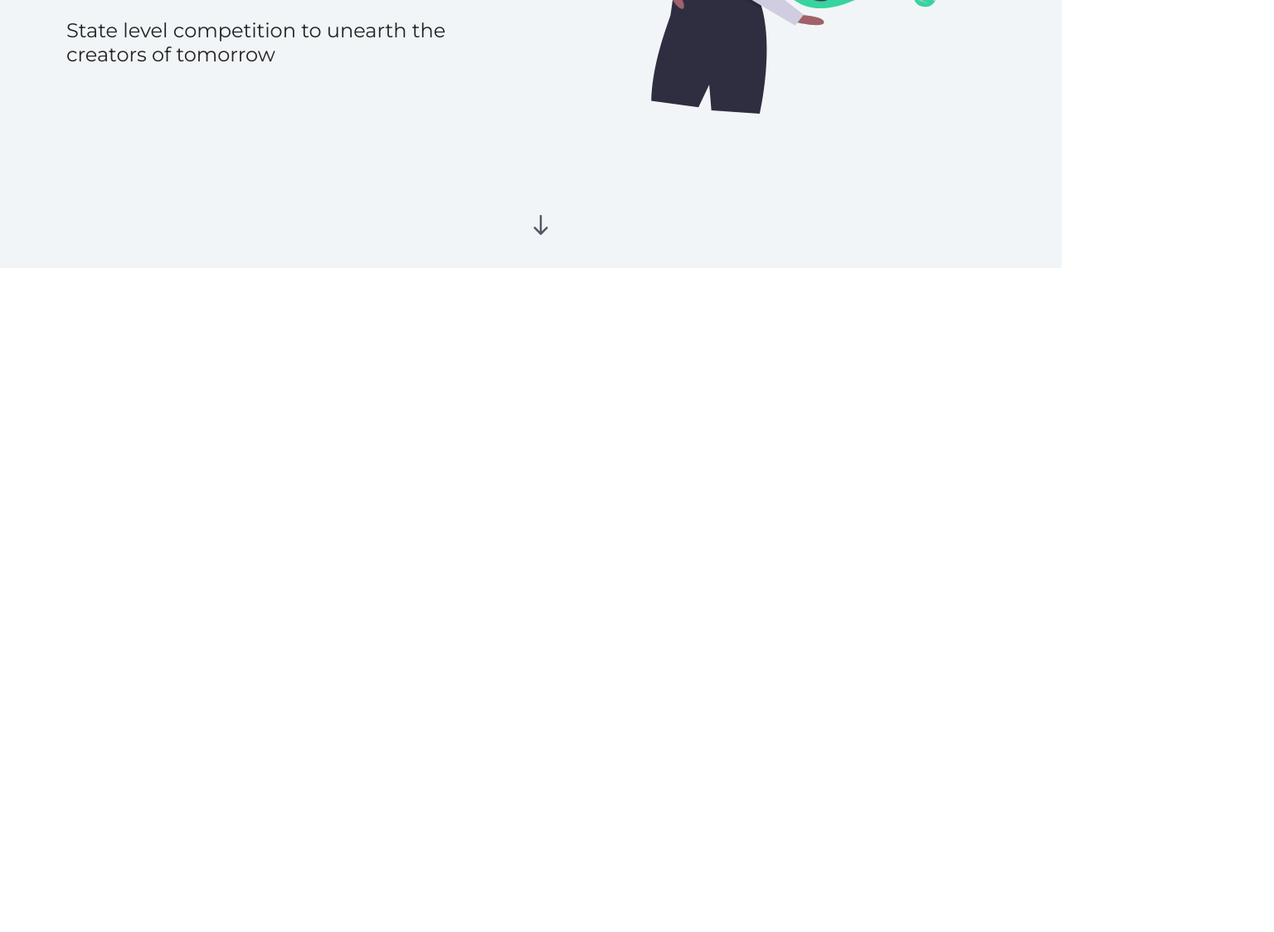
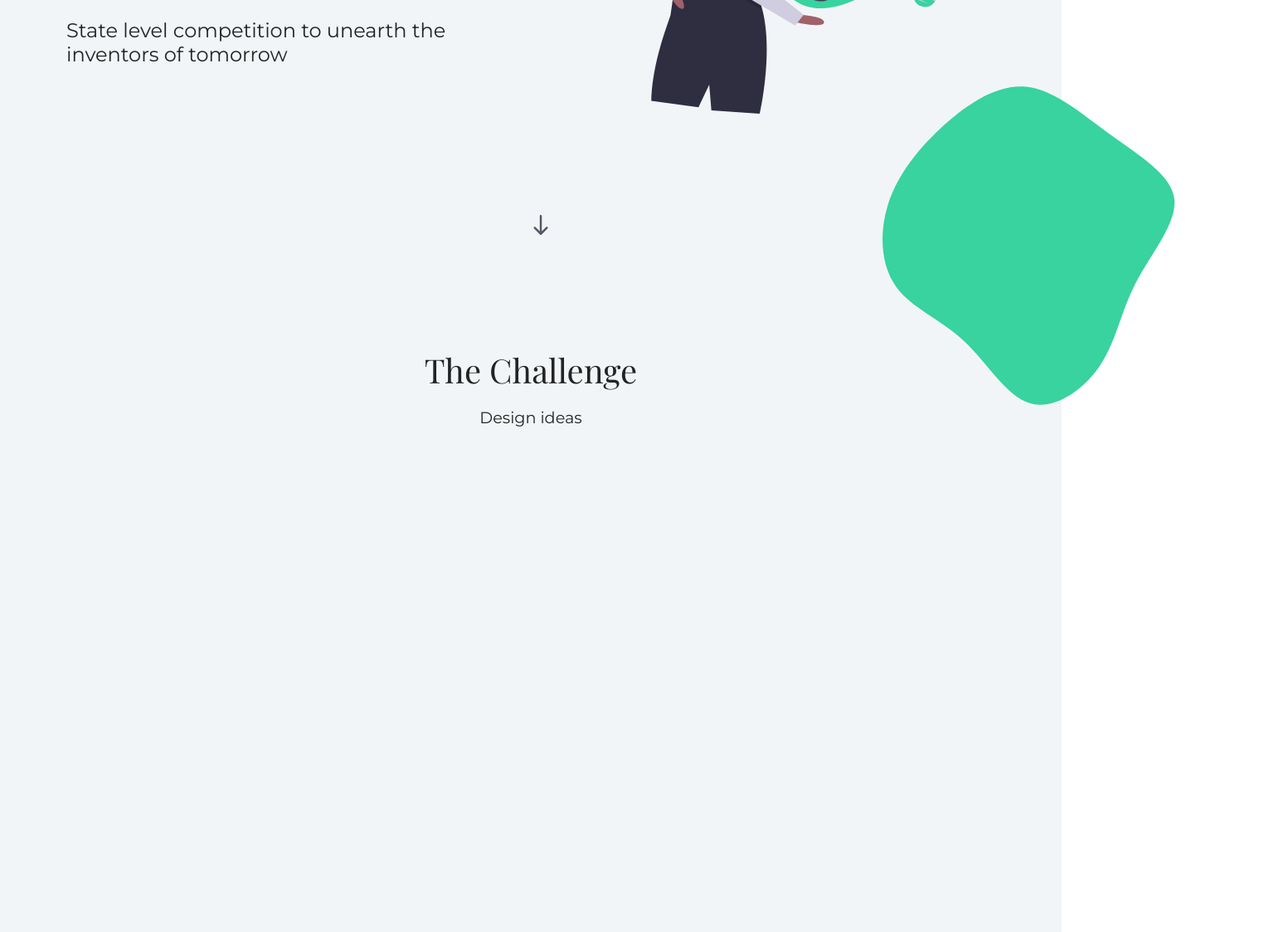
Before and after one commit to devgeetech/prodesco-site, a Gatsby site: page / in a window 1280 px wide. Shown: the part 477-1600 px from the top of the page at 83% size, 1536 px wide, since content can reach past the window. Before the commit the page ends 800 px from the top, so only its background shows below. Built offline with nearby package versions, Linux system fonts and the light colour scheme; Gatsby itself is replaced by a stand-in of ours.

Commit message:
challenge section 1

```diff
--- /dev/null
+++ b/src/components/sections/challenge.js
@@ -0,0 +1,21 @@
+import React from "react"
+
+import classes from './challenge.module.css'
+
+import idea from '../../../content/illus/idea4.svg'
+import blob from '../../../content/bgillus/blobDGr.svg'
+import down from '../../../content/icons/downArrowEd.svg'
+
+const Challenge = () => {
+    return(
+        <div className={classes.chalWrap}>
+            <img src={blob} alt="blob" className={classes.blob} />
+            <div className={classes.chalTx}>
+                <p className={classes.chalTxHead}>The Challenge</p>
+                <p className={classes.chalTxCont}>Design ideas </p>
+            </div>
+        </div>
+    )
+}
+
+export default Challenge;
--- /dev/null
+++ b/src/components/sections/challenge.module.css
@@ -0,0 +1,83 @@
+@import url('https://fonts.googleapis.com/css?family=Playfair+Display&display=swap');
+
+* {
+    box-sizing: border-box;
+
+}
+
+html {
+    margin: 0;
+    padding: 0;
+    overflow-x: hidden;
+}
+
+body {
+    margin: 0;
+    padding: 0;
+}
+
+.chalWrap {
+    display: flex;
+    min-width: 100%;
+    height: 37.5rem;
+    flex-direction: column;
+    align-items: center;
+    background: #f2f5f7
+}
+
+
+.chalTx {
+    z-index: 10;
+    margin: 6rem 2rem;
+    display: flex;
+    flex-direction: column;
+    align-items: center;
+}
+
+.chalTxHead {
+    font-family: 'Playfair Display', 'Times New Roman', Times, serif;
+    font-weight: 500;
+    font-size: 2rem;
+    margin: 0;
+    color: #222324;
+}
+
+.chalTxCont {
+    font-family: 'Montserrat', 'Times New Roman', Times, serif;
+    color: #222324;
+    font-weight: 0.8rem;
+}
+
+.blob {
+    position: absolute;
+    top: 28rem;
+    right: -14rem;
+    width: 24rem;
+}
+
+
+@media (min-width: 500px) {
+    .chalWrap {
+        height: 100vh;
+    }
+
+    .blob {
+        top: 30rem;
+        right: -16rem;
+        width: 37.5rem;
+    }
+
+
+    .chalTx {
+        width: 90%;
+    }
+
+    .chalTxHead {
+        font-size: 2.5rem;
+    }
+
+    .chalTxCont {
+        /* width: 90%; */
+        font-size: 1.2rem;
+    }
+}
--- a/src/components/sections/hero.js
+++ b/src/components/sections/hero.js
@@ -13,7 +13,7 @@ const Hero = () => {
             <img src={idea} alt="Idea hero" className={classes.heroIm}/>
             <div className={classes.heroTx}>
                 <p className={classes.heroTxHead}>Providence Design <br/>Contest</p>
-                <p className={classes.heroTxCont}>State level competition to unearth the creators of tomorrow</p>
+                <p className={classes.heroTxCont}>State level competition to unearth the inventors of tomorrow</p>
             </div>
             <img src={down} alt="Down Arrow" className={classes.downArr} />
         </div>
--- a/src/pages/index.js
+++ b/src/pages/index.js
@@ -6,6 +6,7 @@ import classes from '../styles/index.module.css'
 import Layout from '../components/hoc/Layout/Layout'
 
 import Hero from '../components/sections/hero'
+import Challenge from '../components/sections/challenge'
 
 const indexPage = () => {
     return(
@@ -15,6 +16,7 @@ const indexPage = () => {
                 <title>PRODESCO</title>
             </Helmet>
             <Hero />
+            <Challenge />
         </Layout>
 
     )
```
